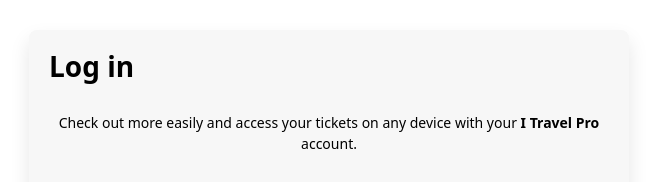
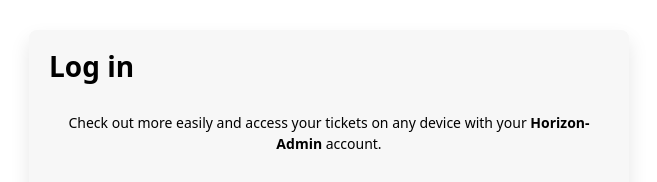
Before and after one commit to Rana-Abuelwafa/Expand-Horizon-Admin, a React (Create React App) app: page / in a window 1280 px wide. Shown: the top 182 px of the page, without its empty margins (311-968 px from the left). Built offline with nearby package versions, Linux system fonts and the light colour scheme.

Commit message:
push updates

```diff
--- a/public/index.html
+++ b/public/index.html
@@ -5,7 +5,7 @@
     <link rel="icon" href="%PUBLIC_URL%/horizonsIcon.png" />
     <meta name="viewport" content="width=device-width, initial-scale=1" />
     <meta name="theme-color" content="#000000" />
-    <meta name="description" content="ITravel-Admin" />
+    <meta name="description" content="Horizon-Admin" />
     <link rel="apple-touch-icon" href="%PUBLIC_URL%/logo192.png" />
     <link
       href="https://fonts.googleapis.com/css2?family=Source+Sans+Pro&display=swap"
--- a/src/components/Login/Login.js
+++ b/src/components/Login/Login.js
@@ -84,7 +84,7 @@
 
         <p className="SubTitle">
           Check out more easily and access your tickets on any device with your{" "}
-          <strong>I Travel Pro </strong> account.
+          <strong>Horizon-Admin</strong> account.
         </p>
         <Form onSubmit={signin} noValidate>
           <Row>
```
Also changed, not shown: 1 other file (tests, documents, lock files or other folders).
